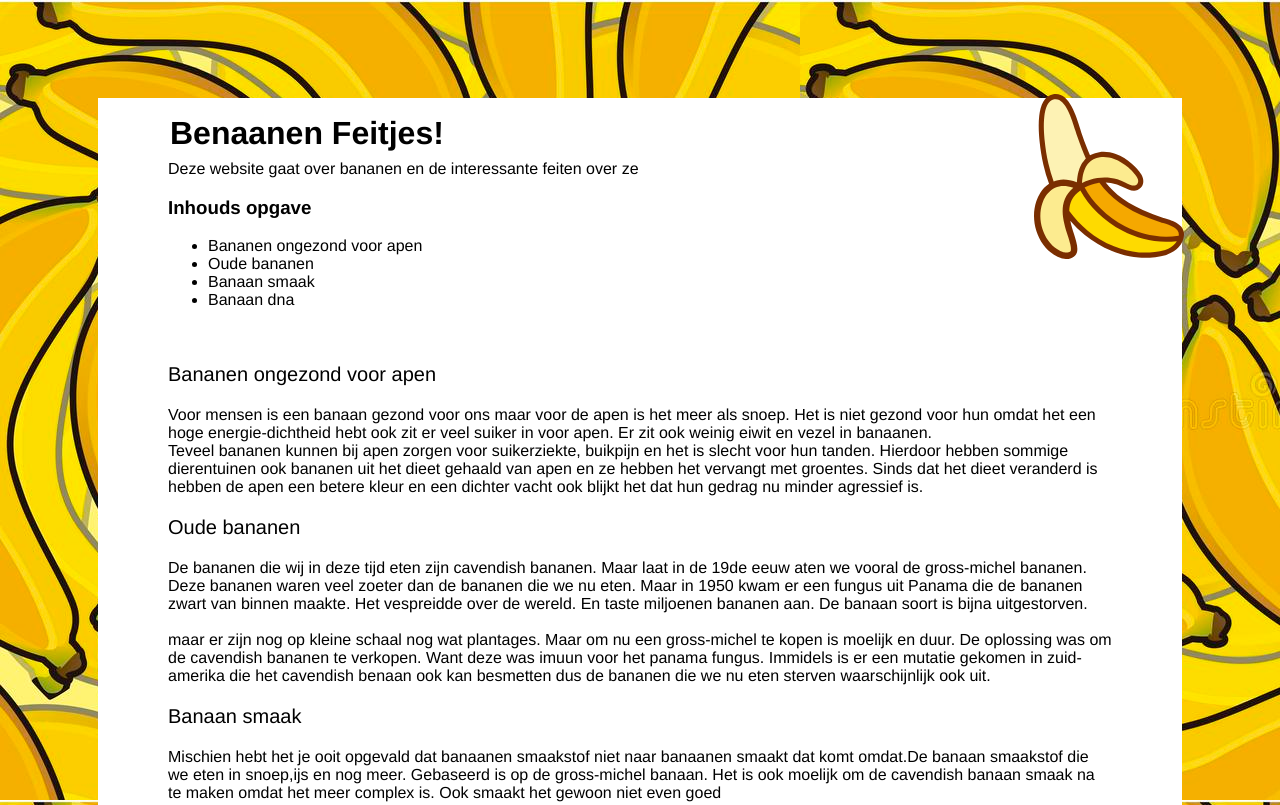
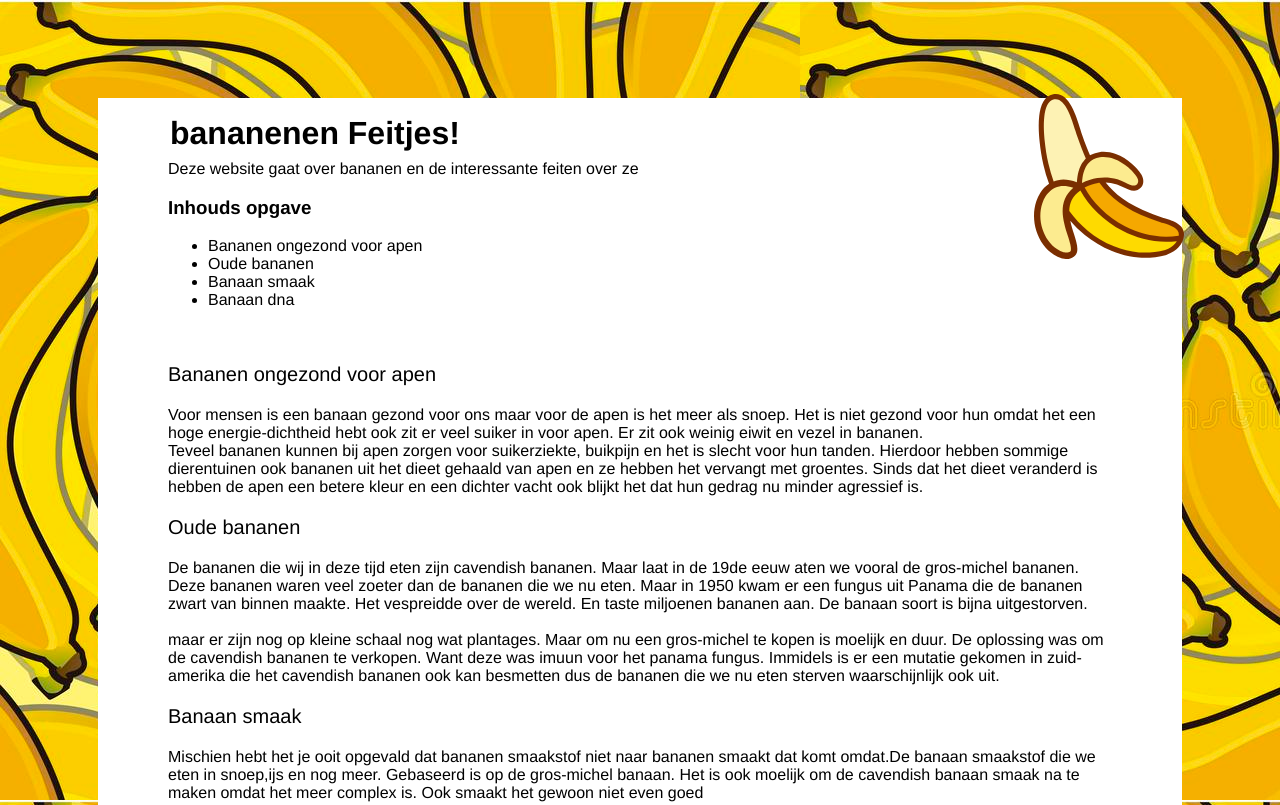
Before and after one commit to Schildpadbaas/Schildpadbaas.github.io, a plain HTML site: page index.html in a window 1280 px wide. Shown: the top 805 px of the page. Drawn offline with Linux system fonts and the light colour scheme.

Commit message:
Update index.html

```diff
--- a/index.html
+++ b/index.html
@@ -6,7 +6,7 @@
 
   <body>
     <div id="Main">
-      <h1>Benaanen Feitjes!</h1>
+      <h1>bananenen Feitjes!</h1>
       <img src="banana.svg" alt="Banaan logo" width="150" />
 
       <p tag="Intro-text">
@@ -28,7 +28,7 @@
         Voor mensen is een banaan gezond voor ons maar voor de apen is het meer
         als snoep. Het is niet gezond voor hun omdat het een hoge
         energie-dichtheid hebt ook zit er veel suiker in voor apen. Er zit ook
-        weinig eiwit en vezel in banaanen. <br />
+        weinig eiwit en vezel in bananen. <br />
         Teveel bananen kunnen bij apen zorgen voor suikerziekte, buikpijn en het
         is slecht voor hun tanden. Hierdoor hebben sommige dierentuinen ook
         bananen uit het dieet gehaald van apen en ze hebben het vervangt met
@@ -39,24 +39,24 @@
       <p class="Paratitle">Oude bananen</p>
       <p>
         De bananen die wij in deze tijd eten zijn cavendish bananen. Maar laat
-        in de 19de eeuw aten we vooral de gross-michel bananen. Deze bananen
+        in de 19de eeuw aten we vooral de gros-michel bananen. Deze bananen
         waren veel zoeter dan de bananen die we nu eten. Maar in 1950 kwam er
         een fungus uit Panama die de bananen zwart van binnen maakte. Het
         vespreidde over de wereld. En taste miljoenen bananen aan. De banaan
         soort is bijna uitgestorven. <br />
         <br />
         maar er zijn nog op kleine schaal nog wat plantages. Maar om nu een
-        gross-michel te kopen is moelijk en duur. De oplossing was om de
+        gros-michel te kopen is moelijk en duur. De oplossing was om de
         cavendish bananen te verkopen. Want deze was imuun voor het panama
         fungus. Immidels is er een mutatie gekomen in zuid-amerika die het
-        cavendish benaan ook kan besmetten dus de bananen die we nu eten sterven
+        cavendish bananen ook kan besmetten dus de bananen die we nu eten sterven
         waarschijnlijk ook uit.
       </p>
       <p class="Paratitle">Banaan smaak</p>
       <p>
-        Mischien hebt het je ooit opgevald dat banaanen smaakstof niet naar
-        banaanen smaakt dat komt omdat.De banaan smaakstof die we eten in
-        snoep,ijs en nog meer. Gebaseerd is op de gross-michel banaan. Het is
+        Mischien hebt het je ooit opgevald dat bananen smaakstof niet naar
+        bananen smaakt dat komt omdat.De banaan smaakstof die we eten in
+        snoep,ijs en nog meer. Gebaseerd is op de gros-michel banaan. Het is
         ook moelijk om de cavendish banaan smaak na te maken omdat het meer
         complex is. Ook smaakt het gewoon niet even goed
       </p>
```
